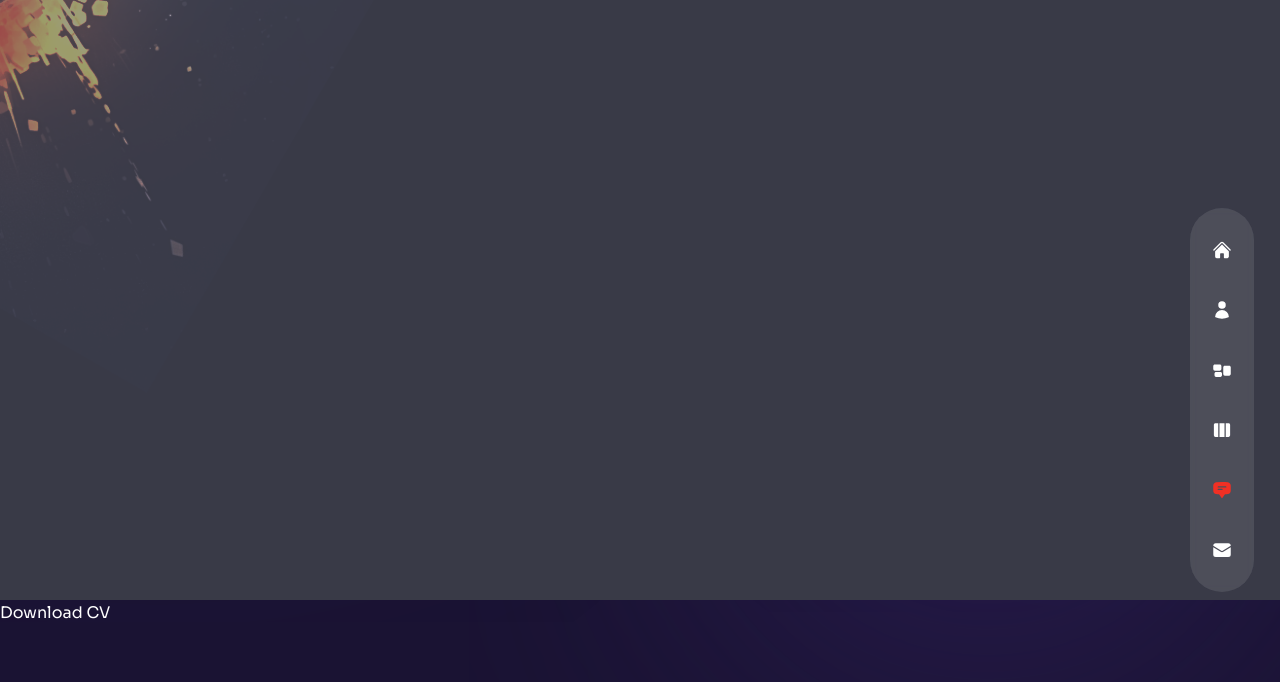
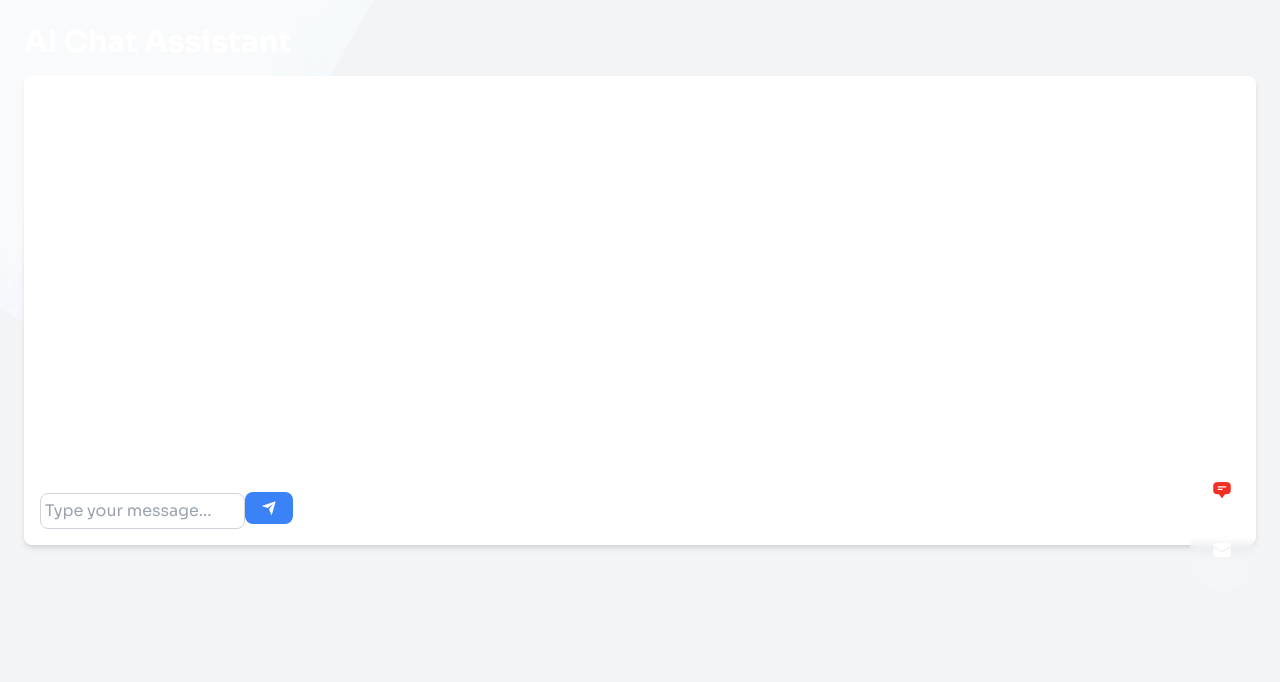
Before and after one commit to Achraftraf/Achraftraf.github.io, a Next.js app: page /testimonials in a window 1280 px wide. Shown: the top 682 px of the page. Built offline with nearby package versions, Linux system fonts and the light colour scheme.

Commit message:
i integrate the ai into my poertofolio instead of the cv now you can chat with me without the need to read the cv

```diff
--- /dev/null
+++ b/pages/api/ai-assistant.js
@@ -0,0 +1,68 @@
+import fs from "fs";
+import path from "path";
+import Together from "together-ai";
+
+const together = new Together({
+  apiKey: process.env.TOGETHER_API_KEY, // Add your API key in .env.local
+});
+
+// Load CV data from a JSON file
+const loadCVData = () => {
+  try {
+    const filePath = path.join(process.cwd(), "pages", "data", "cv-data.json");
+    const fileContent = fs.readFileSync(filePath, "utf-8");
+    return JSON.parse(fileContent);
+  } catch (error) {
+    console.error("Error loading CV data:", error);
+    return null;
+  }
+};
+
+const cvData = loadCVData();
+
+// API handler
+export default async function handler(req, res) {
+  if (req.method === "POST") {
+    const { userId, message } = req.body;
+
+    if (!userId || !message) {
+      return res
+        .status(400)
+        .json({ error: "userId and message are required." });
+    }
+
+    try {
+      console.log("User message:", message);
+
+      // Use Together AI to handle the entire request
+      const stream = await together.chat.completions.create({
+        model: "meta-llama/Meta-Llama-3.1-8B-Instruct-Turbo",
+        messages: [
+          {
+            role: "system",
+            content: `You are an AI assistant with the following CV data: ${JSON.stringify(
+              cvData
+            )}. Use this data to answer user questions about name, experience, skills, or education. If the data is not relevant, provide an intelligent response.`,
+          },
+          { role: "user", content: message },
+        ],
+      });
+
+      const assistantResponse =
+        stream.choices[0]?.message?.content ||
+        "I'm not sure how to respond to that.";
+
+      console.log("Assistant response:", assistantResponse);
+
+      return res.status(200).json({ message: assistantResponse });
+    } catch (error) {
+      console.error("Error processing AI response:", error);
+      return res
+        .status(500)
+        .json({ error: "Failed to process the AI request." });
+    }
+  } else {
+    res.setHeader("Allow", ["POST"]);
+    return res.status(405).json({ error: `Method ${req.method} not allowed.` });
+  }
+}
--- a/pages/api/hello.js
+++ /dev/null
@@ -1,5 +0,0 @@
-// Next.js API route support: https://nextjs.org/docs/api-routes/introduction
-
-export default function handler(req, res) {
-  res.status(200).json({ name: 'John Doe' })
-}
--- a/pages/testimonials/index.js
+++ b/pages/testimonials/index.js
@@ -1,23 +1,82 @@
-  import React from 'react';
+import React, { useState } from "react";
+import { v4 as uuidv4 } from "uuid";
+import { RiSendPlaneFill } from "react-icons/ri";
 
-  // Testimonials component
-  const Testimonials = () => {
-    // Specify the path to the CV PDF file in the public folder
-    const CVPath = '/cv-ZAROUK-Achraf.pdf';
+const ChatPage = () => {
+  const [text, setText] = useState("");
+  const [messages, setMessages] = useState([]);
+  const [sessionId] = useState(uuidv4());
 
-    return (
-      <div>
+  const handleAIResponse = async (message) => {
+    try {
+      const response = await fetch("/api/ai-assistant", {
+        method: "POST",
+        headers: { "Content-Type": "application/json" },
+        body: JSON.stringify({
+          userId: sessionId,
+          message,
+        }),
+      });
 
+      if (!response.ok) throw new Error("Failed to fetch AI response.");
 
-        {/* CV Section */}
-        <div>
-          {/* Display CV using an iframe */}
-          <iframe src={CVPath} style={{ width: '100%', height: '600px', backgroundColor: 'transparent', border: 'none' }} frameBorder="0"></iframe>
-          {/* Optional: Provide a download link for the CV PDF file */}
-          <a href={CVPath} download>Download CV</a>
-        </div>
-      </div>
-    );
+      const { message: aiMessage } = await response.json();
+      setMessages((prev) => [
+        ...prev,
+        { text: message, type: "user" },
+        { text: aiMessage, type: "bot" },
+      ]);
+      setText("");
+    } catch (error) {
+      console.error("Error fetching AI response:", error);
+    }
   };
 
-  export default Testimonials;
+  const handleSubmit = (e) => {
+    e.preventDefault();
+    if (text.trim()) {
+      handleAIResponse(text);
+    }
+  };
+
+  return (
+    <div className="min-h-screen p-6 bg-gray-100">
+      <h1 className="text-3xl font-bold mb-4">AI Chat Assistant</h1>
+      <div className="bg-white shadow-md rounded-lg p-4">
+        <div className="h-96 overflow-y-auto flex flex-col gap-4 mb-4">
+          {messages.map((msg, index) => (
+            <div
+              key={index}
+              className={`max-w-[75%] p-3 rounded-lg ${
+                msg.type === "user"
+                  ? "bg-blue-500 text-white self-end"
+                  : "bg-gray-200 text-gray-800 self-start"
+              }`}
+            >
+              {msg.text}
+            </div>
+          ))}
+        </div>
+
+        <form onSubmit={handleSubmit} className="gap-1">
+          <input
+            type="text"
+            placeholder="Type your message..."
+            className="flex-grow p-1 border border-gray-300 rounded-lg"
+            value={text}
+            onChange={(e) => setText(e.target.value)}
+            required
+          />
+          <button
+            type="submit"
+            className="bg-blue-500 text-white px-4 py-2 rounded-lg hover:bg-blue-600"
+          >
+            <RiSendPlaneFill />
+          </button>
+        </form>
+      </div>
+    </div>
+  );
+};
+
+export default ChatPage;
```
Also changed, not shown: package.json (+4 -3 lines), pages/data/cv-data.json (added, +14 -0 lines), 2 other files (tests, documents, lock files or other folders).
